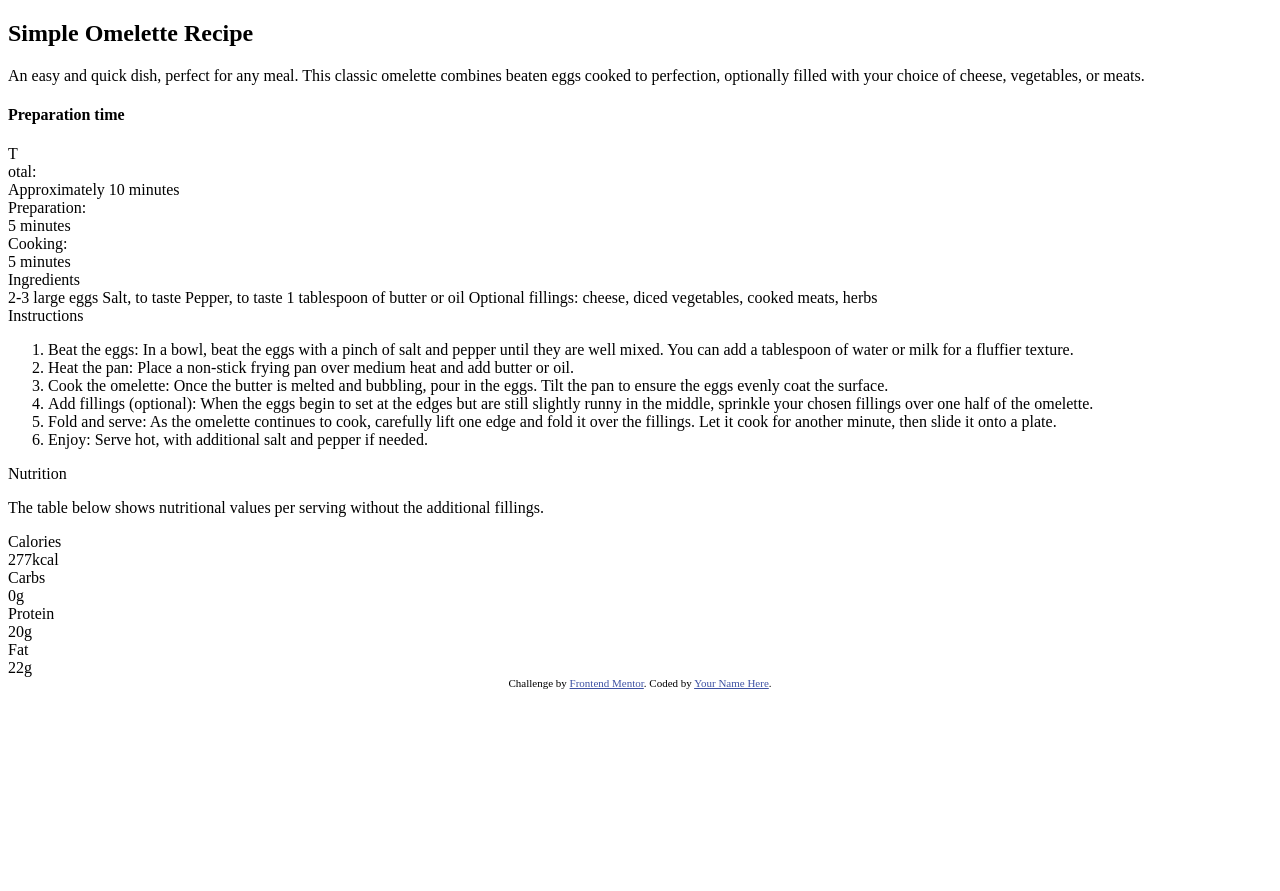
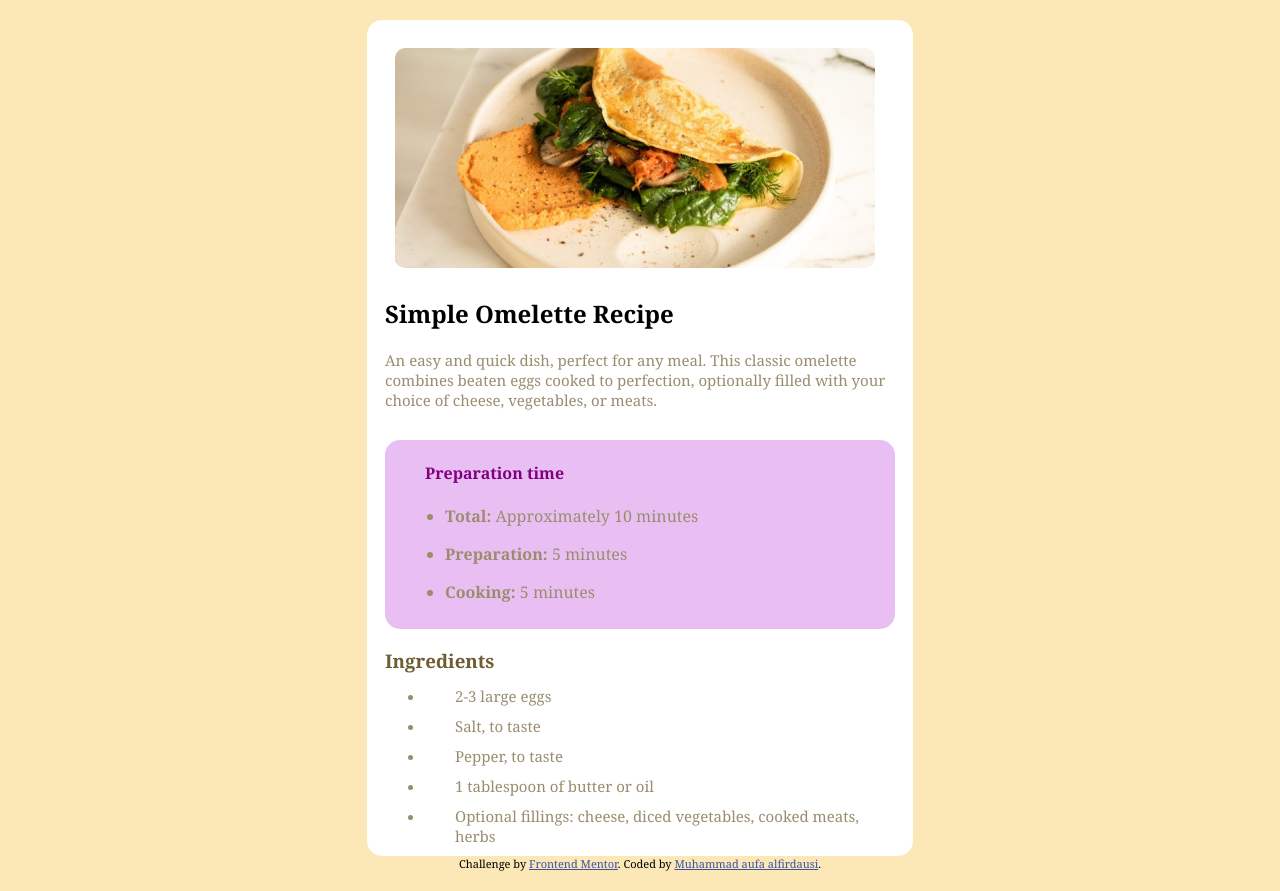
Before and after one commit to aufalfirdausi/fem-recipe-page-main, a plain HTML site: page index.html in a window 1280 px wide. Before the commit the page ends 800 px from the top, so only its background shows below. Drawn offline with Linux system fonts and the light colour scheme.

Commit message:
finished challenge recipe page

```diff
--- a/index.html
+++ b/index.html
@@ -15,74 +15,93 @@
 <body>
 
   <div class="card-recipe-page">
+    <img src="image-omelette.jpeg" alt="">
     <h2>Simple Omelette Recipe</h2>
 
-    <div class="desc-big-title"></div><p>An easy and quick dish, perfect for any meal. This classic omelette combines beaten eggs cooked
-    to perfection, optionally filled with your choice of cheese, vegetables, or meats.</p>
+    <div class="desc-big-title"><p>An easy and quick dish, perfect for any meal. This classic omelette combines beaten eggs cooked
+    to perfection, optionally filled with your choice of cheese, vegetables, or meats.</p></div>
 
+    <div class="bg-purp">
     <div class="preparation"><h4>Preparation time</h4></div>
 
-  <div class="points-first">T
-    <div class="bold-font">otal:</div> Approximately 10 minutes
-    <div class="bold-font">Preparation:</div> 5 minutes
-    <div class="bold-font">Cooking:</div> 5 minutes
+  <div class="points-first">
+    <ul>
+      <li><p><b>Total:</b> <span>Approximately 10 minutes</span></p></li>
+      <li><p><b>Preparation:</b> <span>5 minutes</span></p></li>
+      <li><p><b>Cooking:</b> <span>5 minutes</span></p></li>
+    </ul>
+  </div>
   </div>
 
-  <div class="titile-points">Ingredients</div>
+  <div class="title-points"><h3>Ingredients</h3></div>
 
-  <div class="points-second">2-3 large eggs
-  Salt, to taste
-  Pepper, to taste
-  1 tablespoon of butter or oil
-  Optional fillings: cheese, diced vegetables, cooked meats, herbs
+  <div class="points-second">
+   <ul class="list">
+      <li>2-3 large eggs</li>
+      <li>Salt, to taste</li>
+      <li>Pepper, to taste</li>
+      <li>1 tablespoon of butter or oil</li>
+      <li>Optional fillings: cheese, diced vegetables, cooked meats, herbs</li>
+   </ul>
+   <hr>
   </div>
 
-  <div class="titile-points">Instructions</div>
+
+  <div class="title-points"><h3>Instructions</h3></div>
 
   <div class="points-third">
 
-    <ol>
-      <li>Beat the eggs: In a bowl, beat the eggs with a pinch of salt and pepper until they are well mixed.
+    <ol class="ins">
+      <b><li>Beat the eggs:</b> In a bowl, beat the eggs with a pinch of salt and pepper until they are well mixed.
         You can add a tablespoon of water or milk for a fluffier texture.</li>
 
-      <li>Heat the pan: Place a non-stick frying pan over medium heat and add butter or oil.</li>
+      <b><li>Heat the pan:</b> Place a non-stick frying pan over medium heat and add butter or oil.</li>
 
-      <li>Cook the omelette: Once the butter is melted and bubbling, pour in the eggs. Tilt the pan to ensure
+      <b><li>Cook the omelette:</b> Once the butter is melted and bubbling, pour in the eggs. Tilt the pan to ensure
         the eggs evenly coat the surface.</li>
 
-      <li>Add fillings (optional): When the eggs begin to set at the edges but are still slightly runny in the
+      <b><li>Add fillings (optional):</b> When the eggs begin to set at the edges but are still slightly runny in the
         middle, sprinkle your chosen fillings over one half of the omelette.</li>
 
-      <li>Fold and serve: As the omelette continues to cook, carefully lift one edge and fold it over the
+      <b><li>li>Fold and serve:</b> As the omelette continues to cook, carefully lift one edge and fold it over the
         fillings. Let it cook for another minute, then slide it onto a plate.</li>
 
-      <li>Enjoy: Serve hot, with additional salt and pepper if needed.</li>
+      <b><li>Enjoy:</b> Serve hot, with additional salt and pepper if needed.</li>
     </ol>
+    <hr>
   </div>
 
-  <div class="titile-points">Nutrition</div>
+  <div class="title-points"><h3>Nutrition</h3></div>
 
-  <p>The table below shows nutritional values per serving without the additional fillings.</p>
+  <p class="desc-nut">The table below shows nutritional values per serving without the additional fillings.</p>
 
   <div class="inform-nutrition">
+    <div class="wrap">
     <div class="left">Calories</div>
     <div class="right">277kcal</div>
-
+    </div>
+    <hr>
+    <div class="wrap">
     <div class="left">Carbs</div>
     <div class="right">0g</div>
-
+    </div>
+    <hr>
+    <div class="wrap">
     <div class="left">Protein</div>
     <div class="right">20g</div>
-
+    </div>
+    <hr>
+    <div class="wrap">
     <div class="left">Fat</div>
     <div class="right">22g</div>
+    </div>
   </div>
 
 </div>
 
   <div class="attribution">
     Challenge by <a href="https://www.frontendmentor.io?ref=challenge" target="_blank">Frontend Mentor</a>.
-    Coded by <a href="#">Your Name Here</a>.
+    Coded by <a href="#">Muhammad aufa alfirdausi</a>.
   </div>
 
 </body>
--- a/main.css
+++ b/main.css
@@ -1,2 +1,158 @@
 .attribution { font-size: 11px; text-align: center; }
     .attribution a { color: hsl(228, 45%, 44%); }
+
+    :root {
+        --color-font:#9a8d6f;
+        --size-font: 15px;
+        --title-points:#6e5c33;
+    }
+
+    body {
+        background-color: rgb(252, 231, 182);
+        font-family:Georgia, 'Times New Roman', Times, serif;
+        display: flex;
+        align-items: center;
+        justify-content: center;
+        flex-direction: column;
+        min-height: 100vh;
+        padding: 20px;
+        margin: 0;
+    }
+
+    .card-recipe-page {
+        width: 100%;
+        max-width: 510px;
+        height: 100vh;
+        background-color: white;
+        min-height: 100%;
+        display: flex;
+        flex-direction: column;
+        overflow-y: auto;
+        border-radius: 15px;
+        padding: 18px;
+    }
+
+    .card-recipe-page img {
+        width: 480px;
+        height: auto;
+        padding: 10px;
+        border-radius: 20px;
+    }
+
+    .desc-big-title {
+        font-size:var(--size-font);
+        color: var(--color-font);
+        position: relative;
+        bottom: 15px;
+    }
+
+    .bg-purp {
+        background-color: rgb(233, 191, 243);
+        padding: 0px 20px 10px 20px;
+        border-radius: 15px;
+    }
+
+    .points-first {
+        color: var(--color-font);
+    }
+
+    .preparation {
+        color: purple;
+        position: relative;
+        left: 20px;
+    }
+
+    .bold-font b{
+        color: black;
+    }
+
+    .title-points h3 {
+        color: var(--title-points);
+    }
+
+    .points-second {
+        font-size: var(--size-font);
+        color: var(--color-font);
+        position: relative;
+        bottom: 20px;
+
+    }
+
+    .list li {
+
+        padding-left: 30px;
+    }
+
+    .points-second li {
+        padding: 10px auto 10px auto;
+        margin: 10px auto 10px auto;
+    }
+
+    .points-second hr {
+        color: bisque;
+        padding: 40px auto 10px auto;
+        margin: 40px auto 10px auto;
+    }
+
+    .points-third {
+        color: var(--color-font);
+        font-size: var(--size-font);
+        position: relative;
+        bottom: 10px;
+    }
+
+
+    .ins li {
+        color: var(--title-points);
+    }
+
+    .points-third hr {
+        color: bisque;
+        padding: 40px auto 10px auto;
+        margin: 40px auto 10px auto;
+    }
+
+    .desc-nut {
+        color: var(--color-font);
+        font-size: var(--size-font);
+        position: relative;
+        bottom: 20px;
+    }
+
+
+    .wrap {
+        display: flex;
+        justify-content: space-between;
+        align-items: center;
+        flex-direction: row;
+        gap: 20px;
+    }
+
+    .left {
+        gap: 10px;
+        padding: 10px;
+        padding-left: 50px;
+        font-size: var(--size-font);
+        color: var(--color-font);
+    }
+
+    .right {
+        gap: 10px;
+        padding-right: 190px;
+        color: rgb(141, 65, 6);
+    }
+
+    .inform-nutrition {
+        padding: 0;
+        margin: 0;
+        position: relative;
+        bottom: 30px;
+    }
+
+    .inform-nutrition hr{
+        color: grey;
+        opacity: 0.3;
+        padding: 0;
+        margin: 0;
+
+    }
```
Also changed, not shown: image-omelette.jpeg (renamed from assets/images/image-omelette.jpeg).
